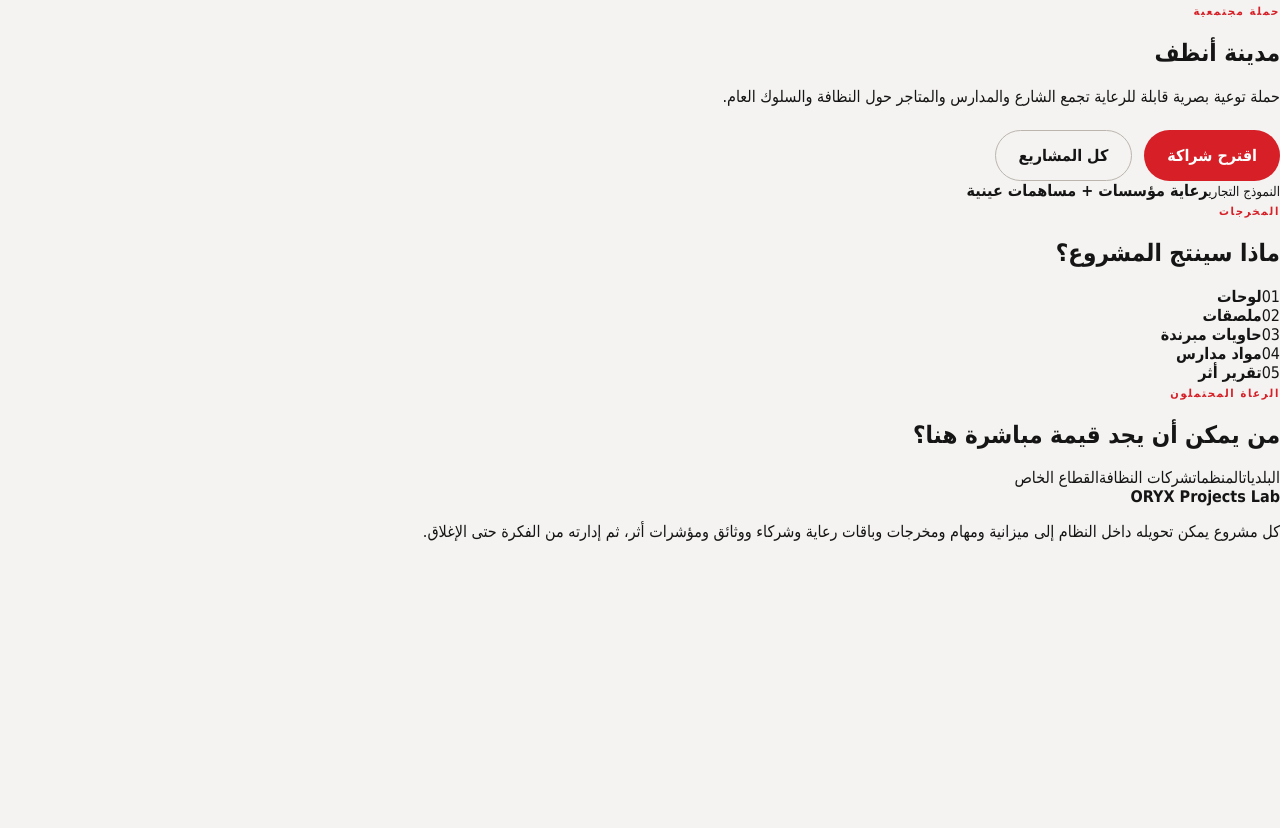
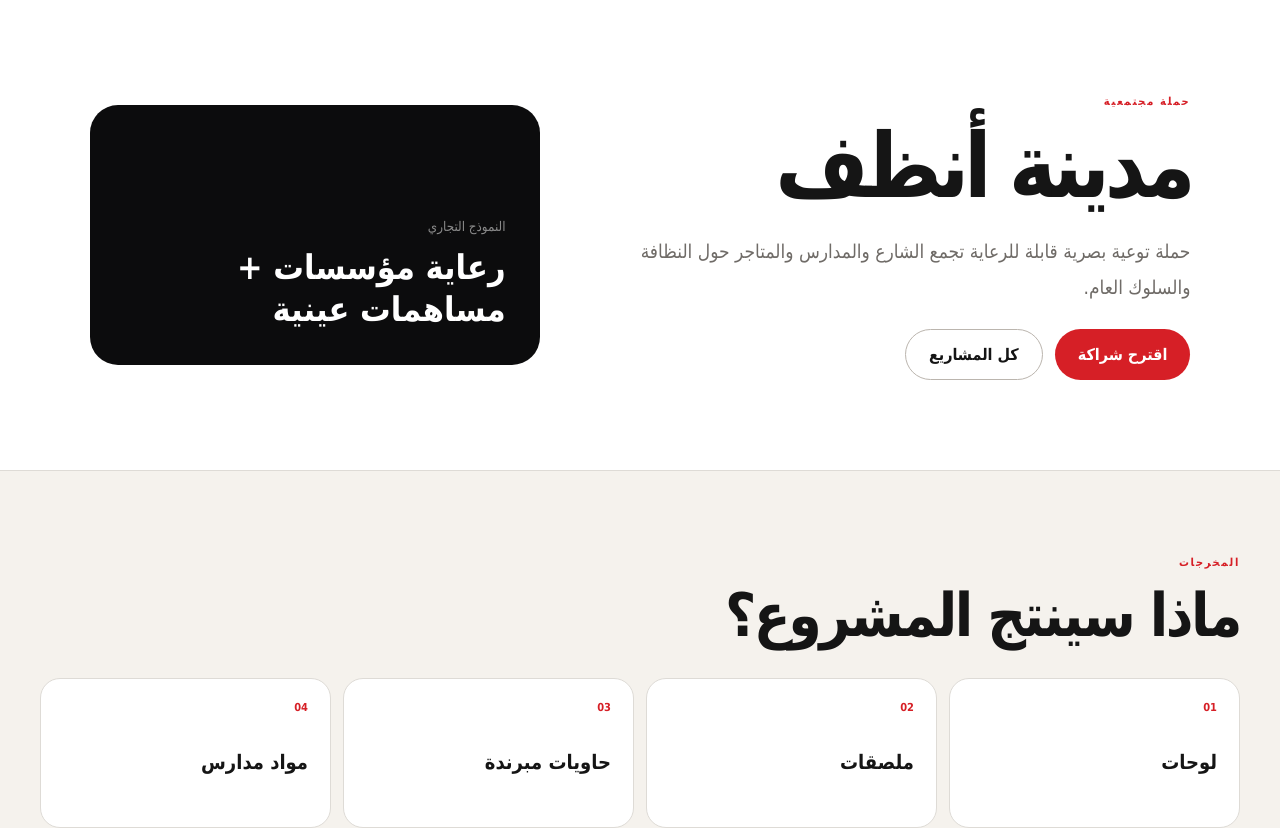
Before and after one commit to skandermahyoub/oryx-print-network, a Next.js app: page /projects/clean-city-awareness in a window 1280 px wide. Shown: the top 828 px of the page. Before the commit the page ends 800 px from the top, so only its background shows below. Built offline with nearby package versions, Linux system fonts and the light colour scheme.

Commit message:
feat: style Projects Lab detail pages

```diff
--- a/src/app/globals.css
+++ b/src/app/globals.css
@@ -191,3 +191,19 @@ footer{min-height:130px;background:var(--black);color:#fff;padding:36px 5vw;disp
 .search-suggestions button:hover{background:#f4f1ec}.search-suggestions span{font-size:9px;color:var(--red)}.search-suggestions strong{font-size:13px}
 .catalog-search-result{margin-top:20px;display:inline-flex;gap:7px;border:1px solid var(--line);border-radius:999px;padding:8px 12px;font-size:11px;background:#faf8f5}
 .section-actions{display:flex;justify-content:center;margin-top:28px}
+
+
+/* Projects Lab detail */
+.project-detail-page{min-height:100vh;background:#f5f2ed}
+.project-detail-hero{display:grid;grid-template-columns:1.15fr .85fr;gap:42px;align-items:center;padding:90px 7vw;background:#fff;border-bottom:1px solid var(--line)}
+.project-detail-hero h1{font-size:clamp(54px,7vw,96px);line-height:.98;letter-spacing:-.06em;margin:14px 0 22px}
+.project-detail-hero p{font-size:19px;line-height:1.9;color:var(--muted);max-width:760px}
+.project-model-card{background:var(--black);color:#fff;border-radius:28px;padding:34px;min-height:260px;display:flex;flex-direction:column;justify-content:flex-end}
+.project-model-card small{color:#8a8a8a;margin-bottom:12px}.project-model-card strong{font-size:34px;line-height:1.25}
+.project-detail-body{width:min(1200px,calc(100% - 36px));margin:auto;padding:80px 0 110px;display:grid;gap:50px}
+.project-column h2{font-size:clamp(34px,5vw,60px);margin:10px 0 28px;letter-spacing:-.04em}
+.project-output-grid{display:grid;grid-template-columns:repeat(4,1fr);gap:12px}.project-output-grid article{background:#fff;border:1px solid var(--line);border-radius:20px;padding:22px;min-height:150px}.project-output-grid span{display:block;color:var(--red);font-size:11px;font-weight:900}.project-output-grid strong{display:block;margin-top:36px;font-size:20px}
+.project-segments{display:flex;gap:10px;flex-wrap:wrap}.project-segments span{background:#fff;border:1px solid var(--line);border-radius:999px;padding:12px 16px;font-size:13px}
+.project-operating-note{background:var(--black);color:#fff;border-radius:26px;padding:30px}.project-operating-note strong{font-size:24px}.project-operating-note p{color:#aaa;line-height:1.9;margin-bottom:0}
+@media(max-width:900px){.project-detail-hero{grid-template-columns:1fr}.project-output-grid{grid-template-columns:1fr 1fr}}
+@media(max-width:640px){.project-detail-hero{padding:64px 20px}.project-detail-body{padding:55px 0 80px}.project-output-grid{grid-template-columns:1fr}}
```
